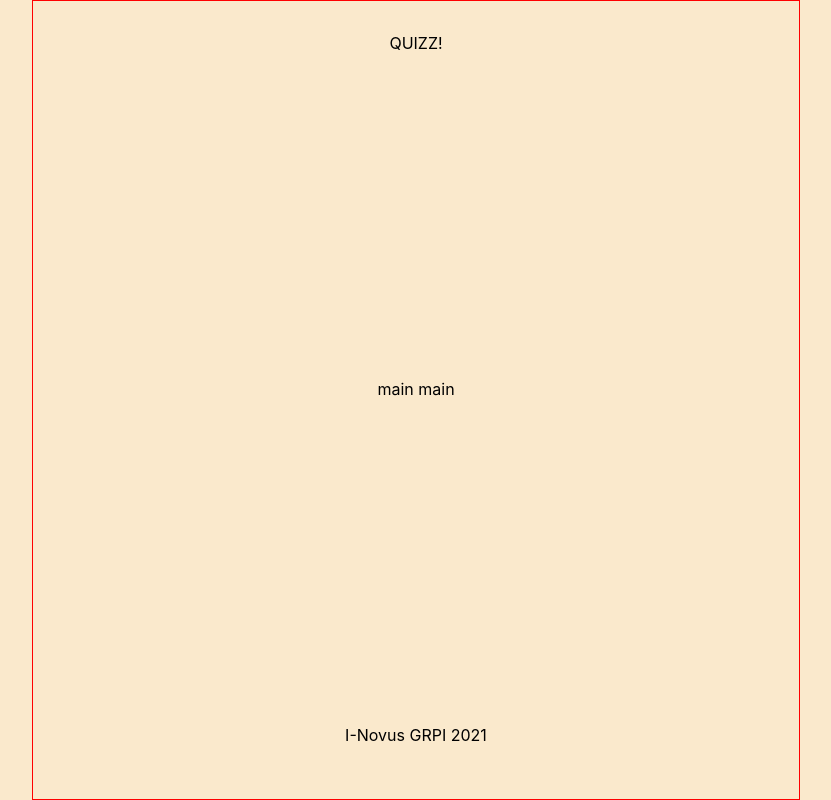
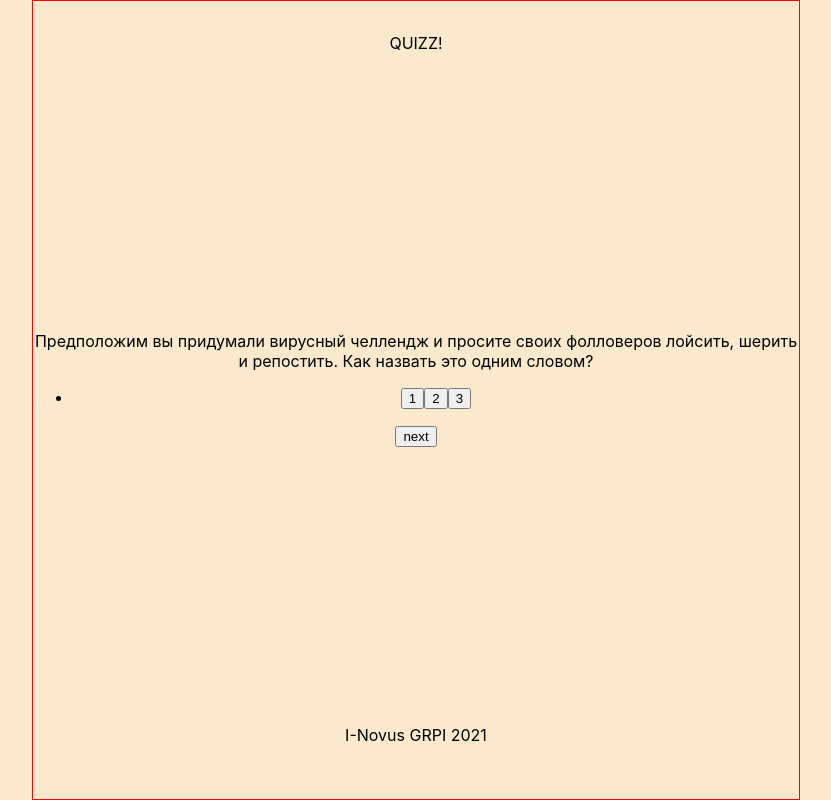
Before and after one commit to rnuravtsev/react-corporate, a React (Create React App) app: page / in a window 1280 px wide. Shown: the whole page, without its empty margins (224-1055 px from the left). Built offline with nearby package versions, Linux system fonts and the light colour scheme.

Commit message:
commit 3: накидал компонент Кард

```diff
--- /dev/null
+++ b/src/components/Card/Card.tsx
@@ -0,0 +1,22 @@
+import React from 'react';
+import './Card.css';
+import {ICardProps} from "../../interfaces";
+import {questions} from "../../configs/questions";
+
+export const Card: React.FC<ICardProps> = (props) => {
+  return (
+    <div>
+      <div>
+        {questions[0].question.text}
+      </div>
+      <ul>
+        <li>
+          <button type="button">1</button>
+          <button type="button">2</button>
+          <button type="button">3</button>
+        </li>
+      </ul>
+      <button type="button">next</button>
+    </div>
+  );
+};
--- a/src/components/Main/Main.tsx
+++ b/src/components/Main/Main.tsx
@@ -1,7 +1,8 @@
 import './Main.css';
+import {Card} from "../Card/Card";
 
 export const Main = () => (
   <main className="content">
-    main main
+    <Card />
   </main>
 );
--- a/src/configs/questions.ts
+++ b/src/configs/questions.ts
@@ -1,7 +1,7 @@
-import { TQuestions} from "../types";
+import { TQuestion} from "../types";
 
 
-export const questions : TQuestions[] = [
+export const questions : TQuestion[] = [
   {
     question: {
       id: 1,
--- a/src/interfaces.ts
+++ b/src/interfaces.ts
@@ -12,3 +12,6 @@ export interface IMainContext {
   chosenAnswersStore: IChosenAnswers,
   setChosenAnswersStore: React.Dispatch<React.SetStateAction<IChosenAnswers>>
 }
+
+export interface ICardProps {
+}
--- a/src/types.ts
+++ b/src/types.ts
@@ -5,7 +5,7 @@ export type TAnswer = {
   title: string
 }
 
-export type TQuestions = {
+export type TQuestion = {
   question: {
     id: number,
     text: string,
```
Also changed, not shown: src/components/Card/Card.css (added).
